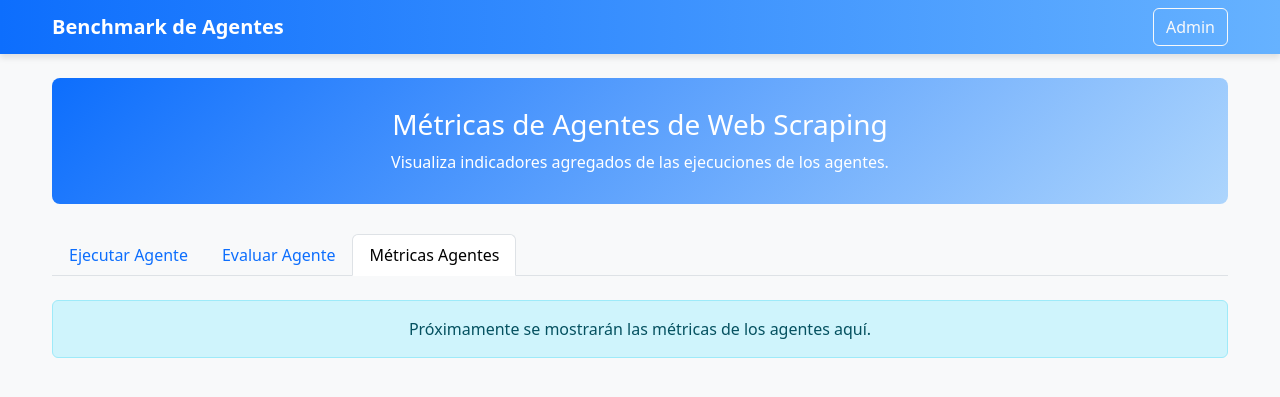
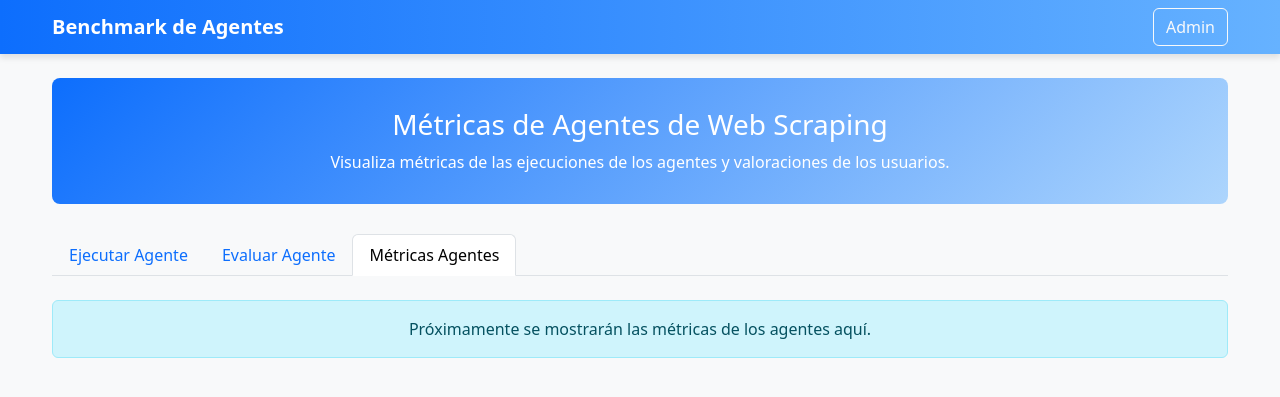
Before and after one commit to CarlosIvars/TFM, a Django app: page /metricas/ in a window 1280 px wide. Shown: the top 397 px of the page. Run offline with Django 4.2, Linux system fonts and the light colour scheme.

Commit message:
metricas.html

```diff
--- a/templates/benchmark_app/metricas.html
+++ b/templates/benchmark_app/metricas.html
@@ -27,7 +27,7 @@
   <div class="container mt-4">
     <div class="header">
       <h1 class="h3">Métricas de Agentes de Web Scraping</h1>
-      <p class="mb-0">Visualiza indicadores agregados de las ejecuciones de los agentes.</p>
+      <p class="mb-0">Visualiza métricas de las ejecuciones de los agentes y valoraciones de los usuarios.</p>
     </div>
     <!-- Barra de pestañas de navegación -->
     <ul class="nav nav-tabs mb-4">
```
